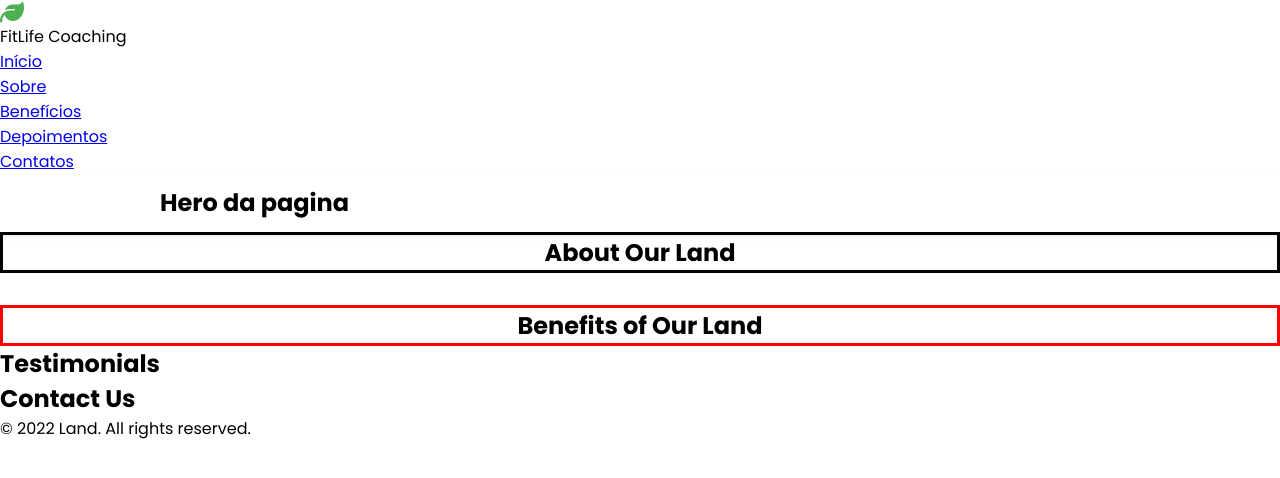
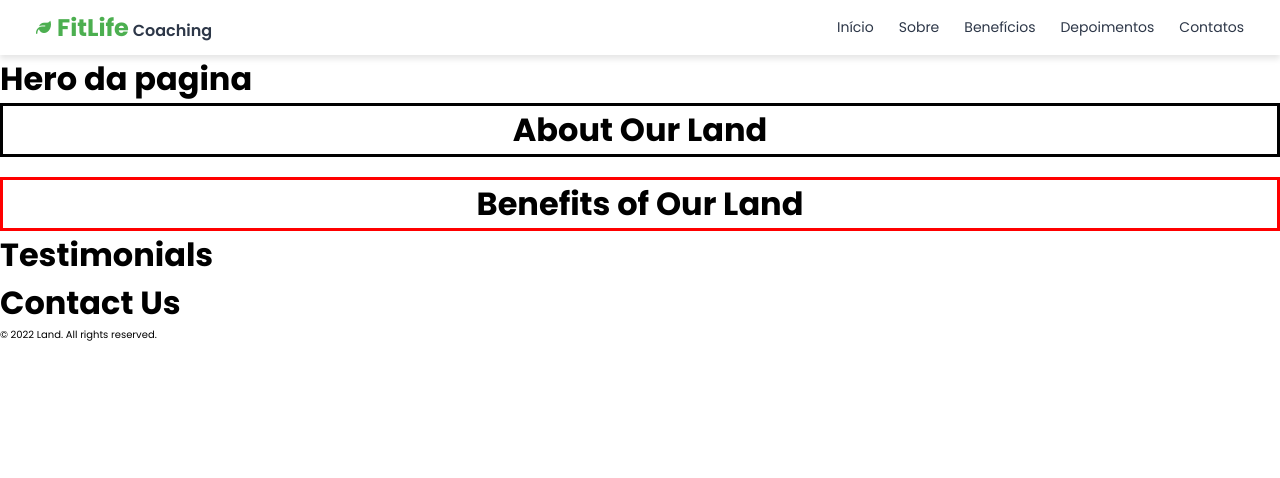
Before and after one commit to rogereichert/projeto_land, a plain HTML site: page index.html in a window 1280 px wide. Drawn offline with Linux system fonts and the light colour scheme.

Commit message:
padronização no valor do rem para 10px

```diff
--- a/assets/styles.css
+++ b/assets/styles.css
@@ -1,81 +1,90 @@
-*{
+* {
   margin: 0;
   padding: 0;
   box-sizing: border-box;
 }
 
-body{
+html {
+  font-size: 62.5%;  /* 1rem = 10px */
+}
+
+body {
   font-family: 'Poppins', sans-serif;
 }
 
-.hero{
+header {
   width: 100vw;
   display: flex;
   justify-content: space-between;
   align-items: center;
   flex-direction: row;
-    height: 3.6rem;
-    padding: 0 10rem;
+  padding: 1rem 3.6rem;
   box-shadow: 0 4px 6px rgba(0, 0, 0, 0.1);
 }
 
-.hero > .logo{
+header>.logo {
   display: flex;
   gap: 6px;
 }
 
-.hero > .logo > p{
+header>.logo>p {
+  font-size: 1.6rem;
   font-weight: 600;
   color: #2d3748;
 }
 
-.hero > .logo > p > span{
-    font-size: 1.5rem;
+header>.logo>p>span {
+  font-size: 2.4rem;
   font-weight: 700;
   color: #4CAF50;
   transition: color 0.3s;
 }
 
-.logo .folha{
+.logo .folha {
   display: flex;
   font-size: 1.5rem;
   align-items: center;
   color: #4CAF50;
 }
 
-.hero > nav > ul{
+header>nav>ul {
   display: flex;
   gap: 2.5rem;
   list-style: none;
 }
 
-.hero > nav > ul > li{
+header>nav>ul>li {
   gap: 10rem;
 }
 
-.hero > nav > ul > li > a{
+header>nav>ul>li>a {
+  font-size: 1.4rem;
   text-decoration: none;
   color: #2d3748;
   transition: color 0.3s;
 
 }
 
-.hero > nav > ul > li > a:hover{
+header>nav>ul>li>a:hover {
   color: #4CAF50;
 }
 
 
-.sobre{
+.sobre {
   display: flex;
   align-items: center;
   justify-content: center;
   border: 3px solid black;
 }
 
-.beneficios{
+.beneficios {
   margin-top: 2rem;
   display: flex;
   align-items: center;
   justify-content: center;
   border: 3px solid red;
 }
+
+h2 {
+  font-size: 3.2rem;
+}
```
Lines whose indentation alone changed are shown as unchanged.
